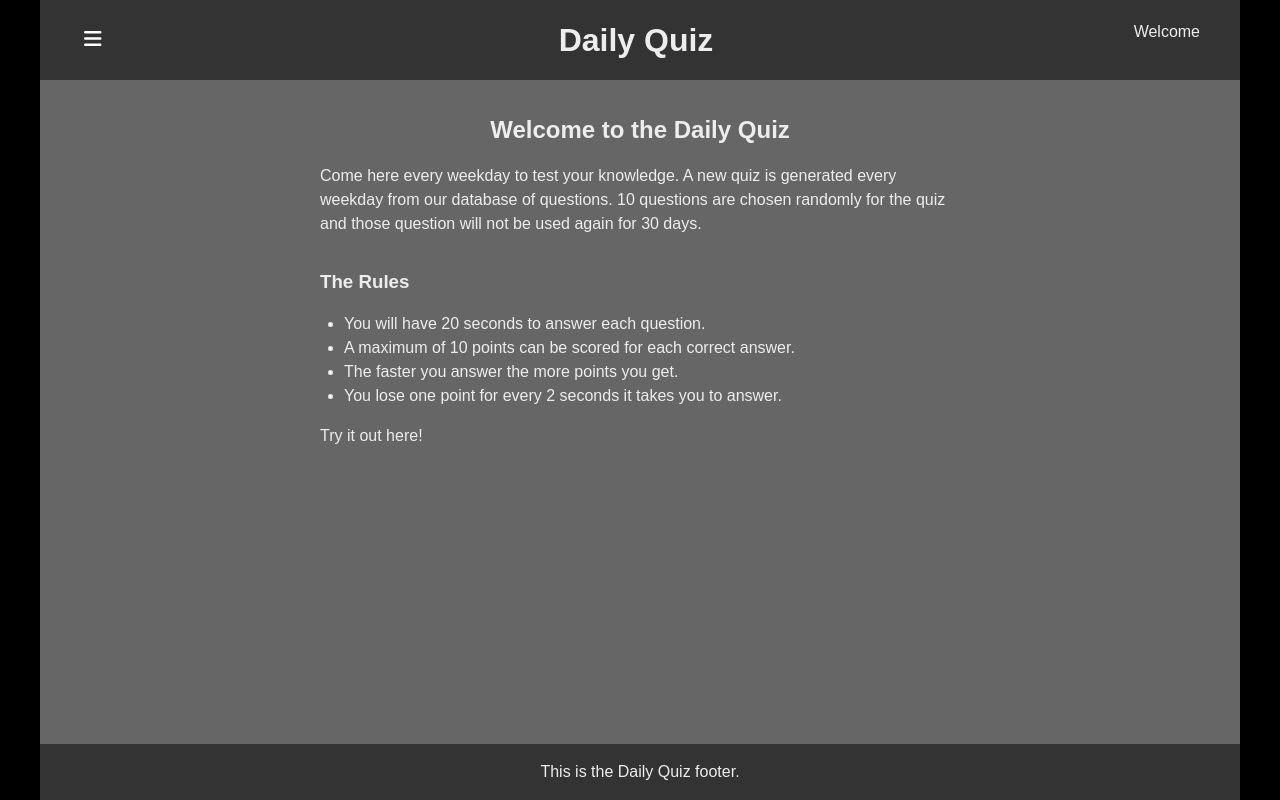
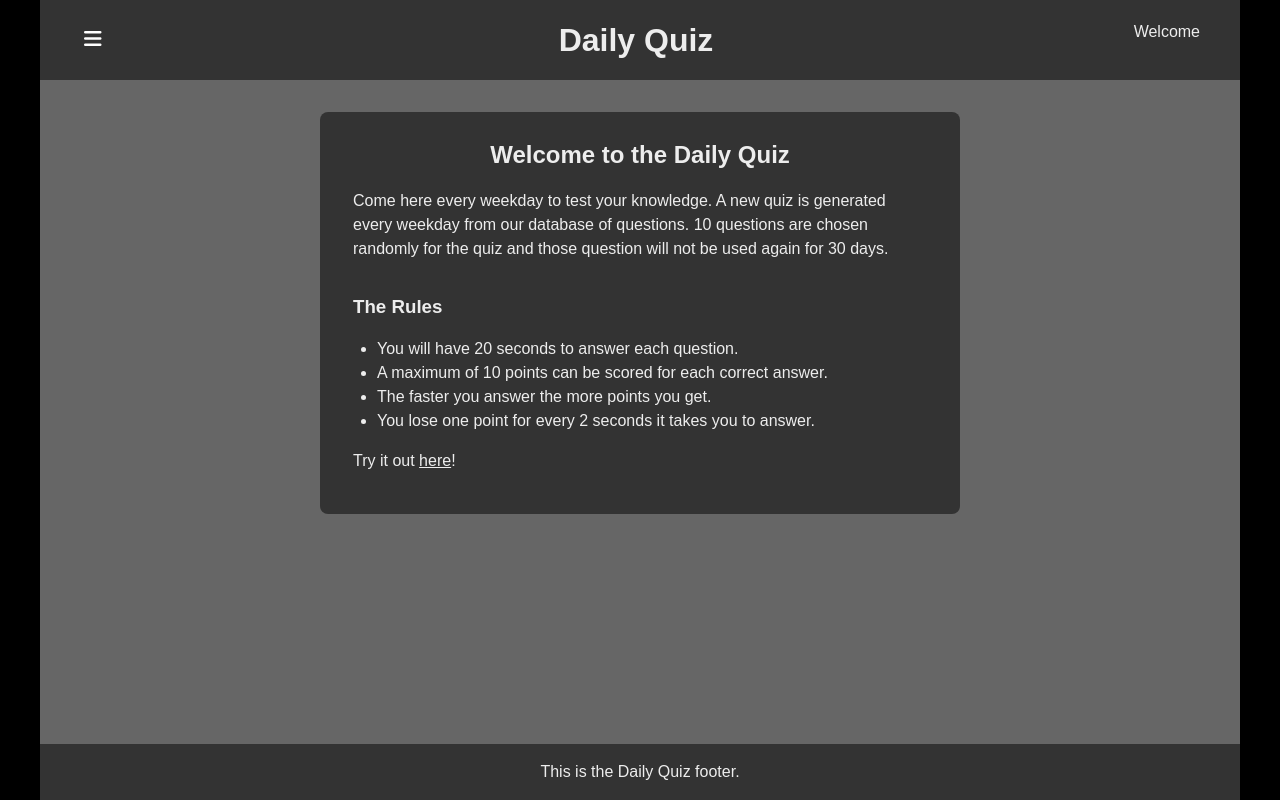
Before and after one commit to bassetthnd824/daily-quiz, a Next.js app: page / in a window 1280 px wide. Built offline with nearby package versions, Linux system fonts and the light colour scheme; no server answers.

Commit message:
another adjustment

```diff
--- a/src/app/page.module.scss
+++ b/src/app/page.module.scss
@@ -21,4 +21,12 @@
 .container {
   max-width: 40rem;
   margin: 0 auto;
+  padding: 1.5rem 2rem;
+  border: 0.0625rem solid transparent;
+  border-radius: 0.5rem;
+  background-color: var(--dark-gray);
 }
+
+.link {
+  text-decoration: underline;
+}
--- a/src/app/page.tsx
+++ b/src/app/page.tsx
@@ -21,7 +21,11 @@ const HomeComponent = () => {
         <li>You lose one point for every {delaySeconds > 1 ? `${delaySeconds} seconds` : 'second'} it takes you to answer.</li>
       </ul>
       <p className={classes.paragraph}>
-        Try it out <Link href="/todays-quiz">here</Link>!
+        Try it out{' '}
+        <Link href="/todays-quiz" className={classes.link}>
+          here
+        </Link>
+        !
       </p>
     </div>
   )
--- a/src/components/layout/header-menu/HeaderMenu.tsx
+++ b/src/components/layout/header-menu/HeaderMenu.tsx
@@ -19,7 +19,9 @@ export const HeaderMenu: React.FC<HeaderMenuProps> = ({ onClose }: HeaderMenuPro
       </div>
       <div className={classes.logo}>
         <h2>
-          <Link href="/">Daily Quiz</Link>
+          <Link href="/" onClick={onClose}>
+            Daily Quiz
+          </Link>
         </h2>
       </div>
       {currentUser && (
```
